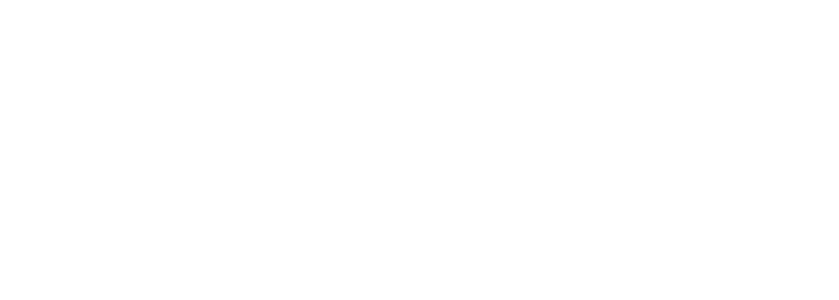
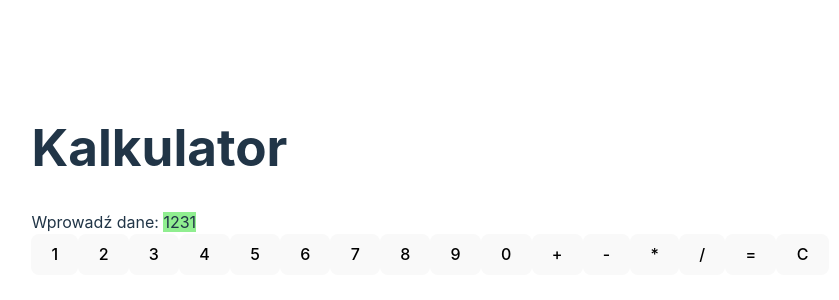
Before and after one commit to lukas-sikora/zadania-react, a React (Vite) app in the folder react-training/: page / in a window 1280 px wide. Shown: the part 220-520 px from the top of the page, without its empty margins (210-1049 px from the left). Built offline with nearby package versions, Linux system fonts and the light colour scheme.

Commit message:
use-reducer-task/2

```diff
--- a/react-training/src/App.jsx
+++ b/react-training/src/App.jsx
@@ -1,5 +1,12 @@
+import Calculator from "./components/Calculator";
+
 const App = () => {
-  return <div></div>;
+  return (
+    <div>
+      <h1>Kalkulator</h1>
+      <Calculator />
+    </div>
+  );
 };
 
 export default App;
--- /dev/null
+++ b/react-training/src/components/Calculator.jsx
@@ -0,0 +1,28 @@
+const numberArray = [1, 2, 3, 4, 5, 6, 7, 8, 9, 0];
+const operationSymbolsArray = ["+", "-", "*", "/"];
+
+const Calculator = () => {
+  return (
+    <>
+      <div>
+        Wprowadź dane: <span>1231</span>
+      </div>
+      <div>
+        {numberArray.map((digit) => (
+          <button key={digit} onClick={() => {}}>
+            {digit}
+          </button>
+        ))}
+        {operationSymbolsArray.map((operation) => (
+          <button key={operation} onClick={() => {}}>
+            {operation}
+          </button>
+        ))}
+        <button onClick={() => {}}>=</button>
+        <button onClick={() => {}}>C</button>
+      </div>
+    </>
+  );
+};
+
+export default Calculator;
--- a/react-training/src/index.css
+++ b/react-training/src/index.css
@@ -67,3 +67,6 @@ button:focus-visible {
     background-color: #f9f9f9;
   }
 }
+span {
+  background-color: lightgreen;
+}
```
